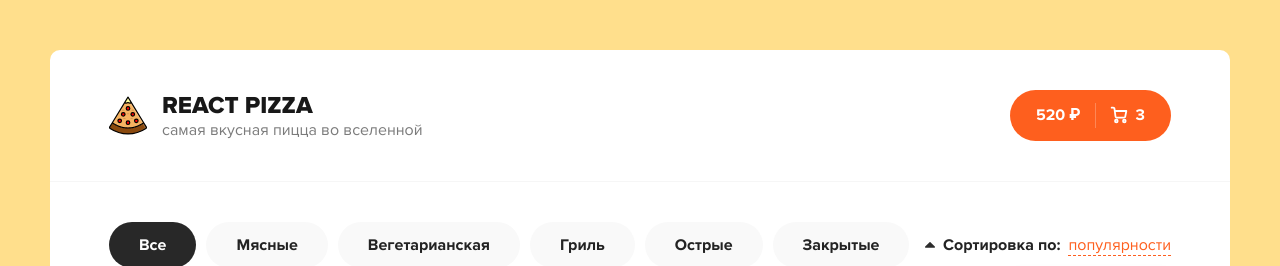
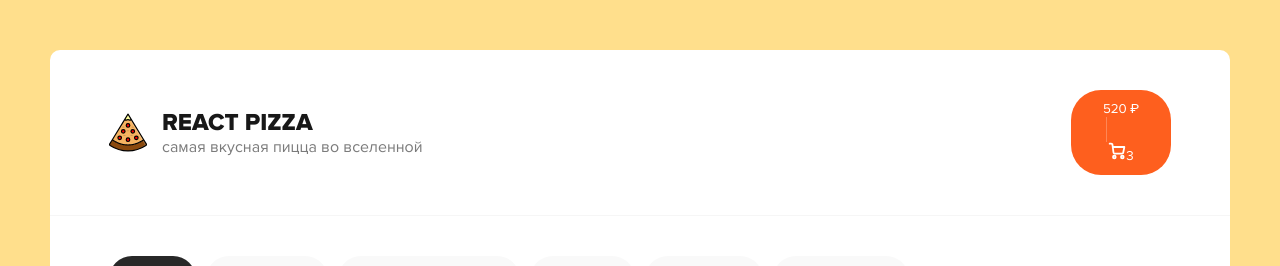
Before and after one commit to RobertUkr/React-Pizza, a React (Create React App) app: page / in a window 1280 px wide. Shown: the top 266 px of the page. Built offline with nearby package versions, Linux system fonts and the light colour scheme; the HTML template or start-up script is replaced by a standard one.

Commit message:
made button on haeader

```diff
--- a/package.json
+++ b/package.json
@@ -6,6 +6,7 @@
     "@testing-library/jest-dom": "^5.14.1",
     "@testing-library/react": "^11.2.7",
     "@testing-library/user-event": "^12.8.3",
+    "classnames": "^2.3.1",
     "node-sass": "^4.14.1",
     "react": "^17.0.2",
     "react-dom": "^17.0.2",
--- a/src/App.js
+++ b/src/App.js
@@ -1,55 +1,12 @@
 import React from 'react';
-import logo from "./assets/img/pizza-logo.svg"
+
+import Header from './Header';
+
+
 function App() {
   return (
     <div className="wrapper">
-      <div className="header">
-        <div className="container">
-          <div className="header__logo">
-            <img width="38" src={logo} alt="Pizza logo" />
-            <div>
-              <h1>React Pizza</h1>
-              <p>самая вкусная пицца во вселенной</p>
-            </div>
-          </div>
-          <div className="header__cart">
-            <a href="/cart.html" className="button button--cart">
-              <span>520 ₽</span>
-              <div className="button__delimiter"></div>
-              <svg
-                width="18"
-                height="18"
-                viewBox="0 0 18 18"
-                fill="none"
-                xmlns="http://www.w3.org/2000/svg"
-              >
-                <path
-                  d="M6.33333 16.3333C7.06971 16.3333 7.66667 15.7364 7.66667 15C7.66667 14.2636 7.06971 13.6667 6.33333 13.6667C5.59695 13.6667 5 14.2636 5 15C5 15.7364 5.59695 16.3333 6.33333 16.3333Z"
-                  stroke="white"
-                  strokeWidth="1.8"
-                  strokeLinecap="round"
-                  strokeLinejoin="round"
-                />
-                <path
-                  d="M14.3333 16.3333C15.0697 16.3333 15.6667 15.7364 15.6667 15C15.6667 14.2636 15.0697 13.6667 14.3333 13.6667C13.597 13.6667 13 14.2636 13 15C13 15.7364 13.597 16.3333 14.3333 16.3333Z"
-                  stroke="white"
-                  strokeWidth="1.8"
-                  strokeLinecap="round"
-                  strokeLinejoin="round"
-                />
-                <path
-                  d="M4.78002 4.99999H16.3334L15.2134 10.5933C15.1524 10.9003 14.9854 11.176 14.7417 11.3722C14.4979 11.5684 14.1929 11.6727 13.88 11.6667H6.83335C6.50781 11.6694 6.1925 11.553 5.94689 11.3393C5.70128 11.1256 5.54233 10.8295 5.50002 10.5067L4.48669 2.82666C4.44466 2.50615 4.28764 2.21182 4.04482 1.99844C3.80201 1.78505 3.48994 1.66715 3.16669 1.66666H1.66669"
-                  stroke="white"
-                  strokeWidth="1.8"
-                  strokeLinecap="round"
-                  strokeLinejoin="round"
-                />
-              </svg>
-              <span>3</span>
-            </a>
-          </div>
-        </div>
-      </div>
+    <Header />
       <div className="content">
         <div className="container">
           <div className="content__top">
--- /dev/null
+++ b/src/Button.jsx
@@ -0,0 +1,15 @@
+import classNames from "classnames";
+import React from "react";
+
+function Button(props) {
+  return (
+    <button
+    onClick={props.onClick}
+      className={classNames("button", { "button--outline": props.outline })}
+    >
+      {props.children}
+    </button>
+  );
+}
+
+export default Button;
--- /dev/null
+++ b/src/Header.jsx
@@ -0,0 +1,57 @@
+import React from "react";
+import logo from "./assets/img/pizza-logo.svg";
+import Button from "./Button";
+
+function Header() {
+  return (
+    <div className="header">
+      <div className="container">
+        <div className="header__logo">
+          <img width="38" src={logo} alt="Pizza logo" />
+          <div>
+            <h1>React Pizza</h1>
+            <p>самая вкусная пицца во вселенной</p>
+          </div>
+        </div>
+        <div className="header__cart">
+          <Button>
+            <span>520 ₽</span>
+            <div className="button__delimiter"></div>
+            <svg
+              width="18"
+              height="18"
+              viewBox="0 0 18 18"
+              fill="none"
+              xmlns="http://www.w3.org/2000/svg"
+            >
+              <path
+                d="M6.33333 16.3333C7.06971 16.3333 7.66667 15.7364 7.66667 15C7.66667 14.2636 7.06971 13.6667 6.33333 13.6667C5.59695 13.6667 5 14.2636 5 15C5 15.7364 5.59695 16.3333 6.33333 16.3333Z"
+                stroke="white"
+                strokeWidth="1.8"
+                strokeLinecap="round"
+                strokeLinejoin="round"
+              />
+              <path
+                d="M14.3333 16.3333C15.0697 16.3333 15.6667 15.7364 15.6667 15C15.6667 14.2636 15.0697 13.6667 14.3333 13.6667C13.597 13.6667 13 14.2636 13 15C13 15.7364 13.597 16.3333 14.3333 16.3333Z"
+                stroke="white"
+                strokeWidth="1.8"
+                strokeLinecap="round"
+                strokeLinejoin="round"
+              />
+              <path
+                d="M4.78002 4.99999H16.3334L15.2134 10.5933C15.1524 10.9003 14.9854 11.176 14.7417 11.3722C14.4979 11.5684 14.1929 11.6727 13.88 11.6667H6.83335C6.50781 11.6694 6.1925 11.553 5.94689 11.3393C5.70128 11.1256 5.54233 10.8295 5.50002 10.5067L4.48669 2.82666C4.44466 2.50615 4.28764 2.21182 4.04482 1.99844C3.80201 1.78505 3.48994 1.66715 3.16669 1.66666H1.66669"
+                stroke="white"
+                strokeWidth="1.8"
+                strokeLinecap="round"
+                strokeLinejoin="round"
+              />
+            </svg>
+            <span>3</span>
+          </Button>
+        </div>
+      </div>
+    </div>
+  );
+}
+
+export default Header;
```
Also changed, not shown: 1 other file (tests, documents, lock files or other folders).
